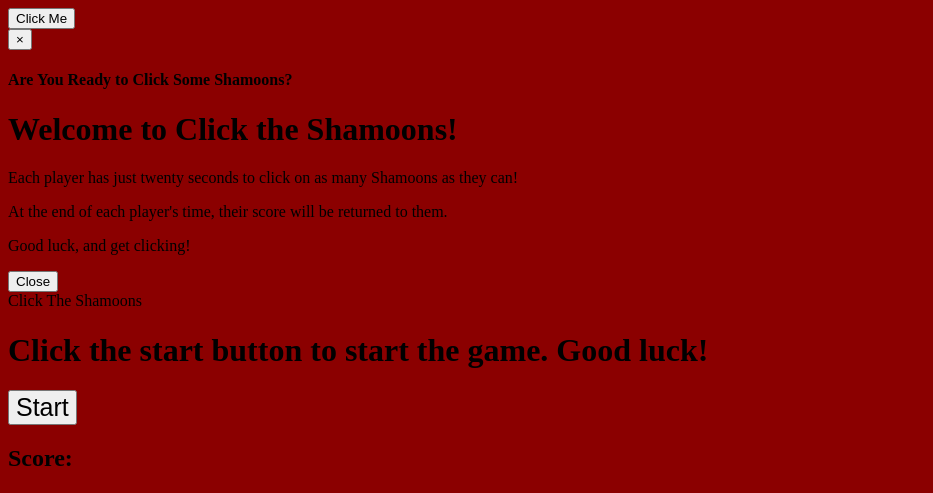
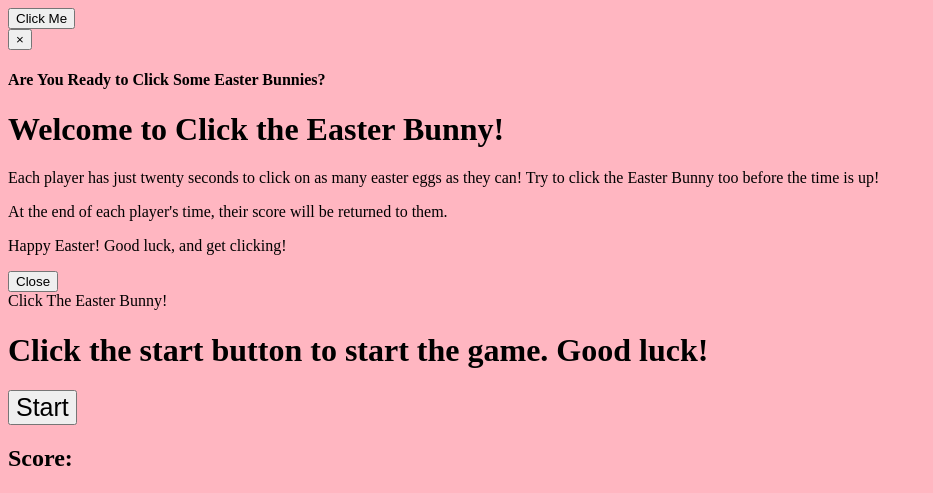
Before and after one commit to ctevnan/clickyourfriends, a PHP site: page / in a window 1280 px wide; the page is wider, and only the part inside the window is pictured. Shown: the top 493 px of that part, without its empty margins (0-933 px from the left). Run offline with PHP 8.4, Linux system fonts and the light colour scheme; some libraries are stand-ins or nearby versions; grey boxes are pictures that could not be loaded.

Commit message:
changing styling and images

```diff
--- a/carolynclickyourfriends.html
+++ b/carolynclickyourfriends.html
@@ -1,7 +1,7 @@
 <!DOCTYPE html>
 <html>
   <head>
-    <title>Click The Shamoons</title>
+    <title>Click The Easter Bunny</title>
       <!-- Latest compiled and minified CSS -->
       <link rel="stylesheet" href="https://maxcdn.bootstrapcdn.com/bootstrap/3.3.6/css/bootstrap.min.css"integrity="sha384-1q8mTJOASx8j1Au+a5WDVnPi2lkFfwwEAa8hDDdjZlpLegxhjVME1fgjWPGmkzs7" crossorigin="anonymous">
       <link rel="stylesheet" type="text/css" href="style.css">
@@ -18,13 +18,13 @@
                 <div class="modal-content">
                   <div class="modal-header">
                     <button type="button" class="close" data-dismiss="modal" aria-label="Close"><span aria-hidden="true">&times;</span></button>
-                    <h4 class="modal-title" id="myModalLabel">Are You Ready to Click Some Shamoons?</h4>
+                    <h4 class="modal-title" id="myModalLabel">Are You Ready to Click Some Easter Bunnies?</h4>
                   </div>
                   <div class="modal-body">
-                    <h1>Welcome to Click the Shamoons!</h1>
-                    <p>Each player has just twenty seconds to click on as many Shamoons as they can!</p>
+                    <h1>Welcome to Click the Easter Bunny!</h1>
+                    <p>Each player has just twenty seconds to click on as many easter eggs as they can! Try to click the Easter Bunny too before the time is up!</p>
                     <p>At the end of each player's time, their score will be returned to them.</p>
-                    <p>Good luck, and get clicking!</p>
+                    <p>Happy Easter! Good luck, and get clicking!</p>
                   </div>
                   <div class="modal-footer">
                     <button type="button" class="btn btn-default" data-dismiss="modal">Close</button>
@@ -35,7 +35,7 @@
         </div>
       </div>
       <div class="panel panel-default">
-        <div class="panel-heading">Click The Shamoons</div>
+        <div class="panel-heading">Click The Easter Bunny!</div>
           <div class="panel-body">
             <div class="startButton">
               <h1>Click the start button to start the game. Good luck!</h1>
--- a/style.css
+++ b/style.css
@@ -1,5 +1,5 @@
 body {
-  background-color: darkred;
+  background-color: lightpink;
 }
 .img-responsive {
   height:280px;
@@ -11,7 +11,7 @@ body {
 }
 
 .gameRunning {
-  border: 6px solid darkgreen;
+  border: 6px solid hotpink;
 }
 
 .gameNotRunning {
```
Also changed, not shown: other parts of carolynclickyourfriends.html (+20 -20 lines).
